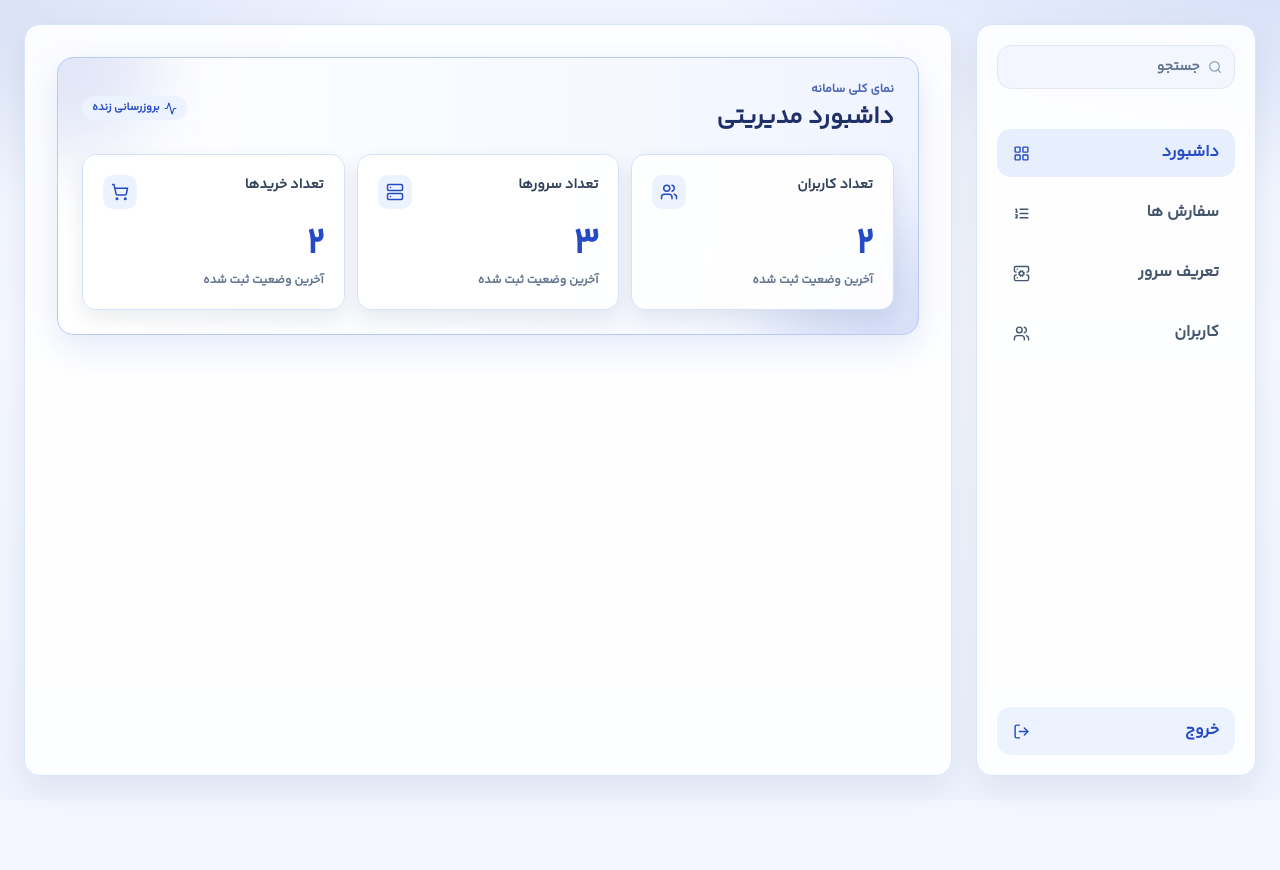
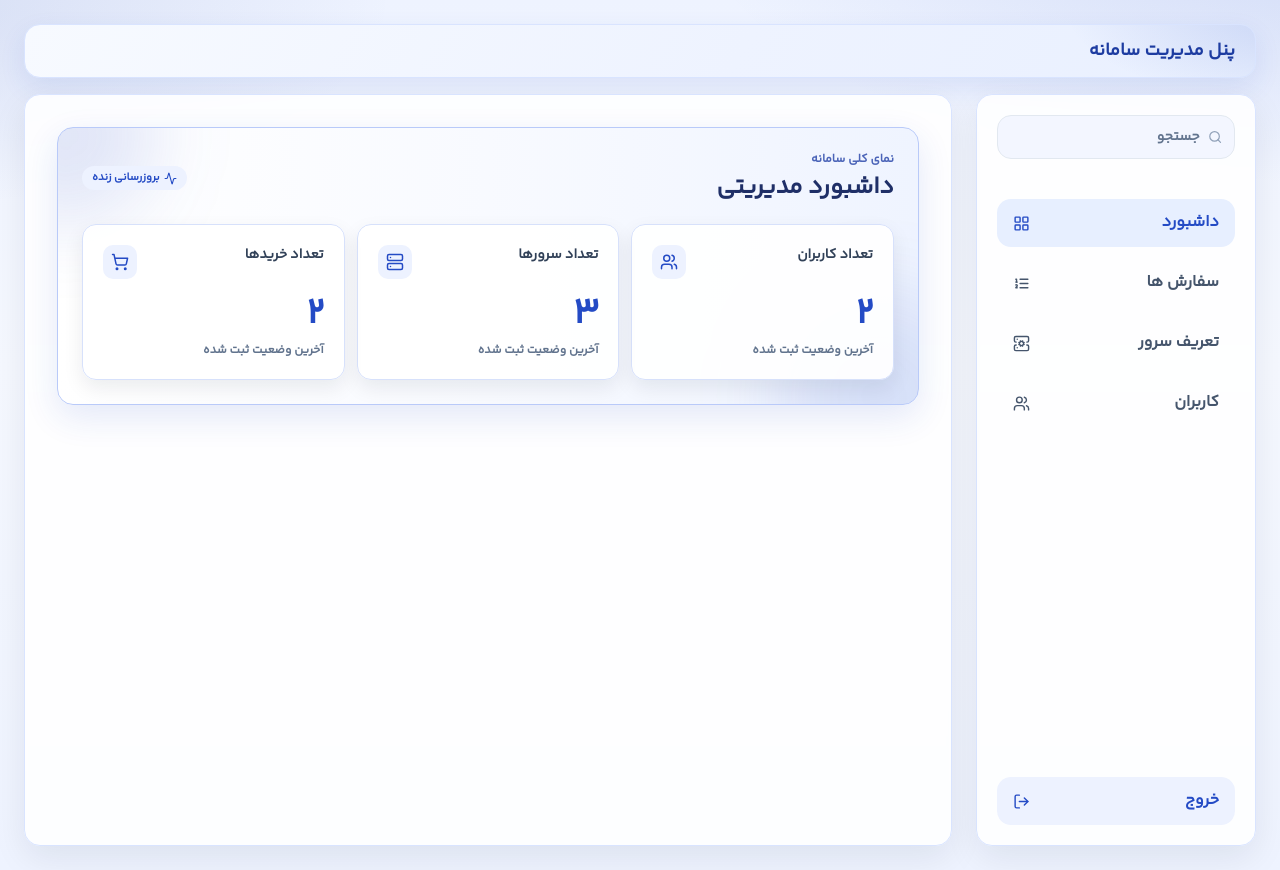
Before and after one commit to amirhosseinbt/NetEngineeringProject, a Next.js app: page /admin in a window 1280 px wide. Before the commit the page ends 800 px from the top, so only its background shows below. Built offline with nearby package versions, Linux system fonts and the light colour scheme; no server answers; sample sign-in values are in the browser's storage.

Commit message:
add header to admin panel

```diff
--- a/src/app/admin/layout.tsx
+++ b/src/app/admin/layout.tsx
@@ -4,6 +4,9 @@ import AdminSidebar from "@/components/admin/AdminSidebar";
 export default function AdminLayout({ children }: { children: ReactNode }) {
   return (
     <div className="admin-shell">
+      <header className="admin-header">
+        <p className="admin-header-title">پنل مدیریت سامانه</p>
+      </header>
       <div className="admin-grid">
         <AdminSidebar />
         <main className="admin-main-card">{children}</main>
--- a/src/app/globals.css
+++ b/src/app/globals.css
@@ -225,6 +225,21 @@
     @apply grid w-full grid-cols-1 gap-4 lg:grid-cols-[280px_minmax(0,1fr)] lg:gap-6;
   }
 
+  .admin-header {
+    @apply mb-4 flex flex-wrap items-center justify-between gap-3 rounded-2xl border border-[#d9e4ff] px-4 py-3 shadow-[0_10px_26px_rgba(36,75,197,0.1)] md:px-5;
+    background:
+      radial-gradient(420px 160px at 105% -30%, rgba(36, 75, 197, 0.18), transparent 60%),
+      linear-gradient(120deg, #f7faff 0%, #eef3ff 58%, #e9f0ff 100%);
+  }
+
+  .admin-header-title {
+    @apply text-base font-extrabold text-[#1d3ca1] md:text-lg;
+  }
+
+  .admin-header-badge {
+    @apply inline-flex items-center rounded-full border border-[#c8d8ff] bg-white/90 px-3 py-1 text-xs font-bold text-[#244BC5];
+  }
+
   .admin-main-card {
     @apply min-h-[calc(100vh-3rem)] rounded-2xl border border-[#d9e4ff] bg-white/88 p-4 shadow-[0_12px_34px_rgba(15,23,42,0.08)] backdrop-blur-[2px] md:p-6 lg:p-8;
   }
```
